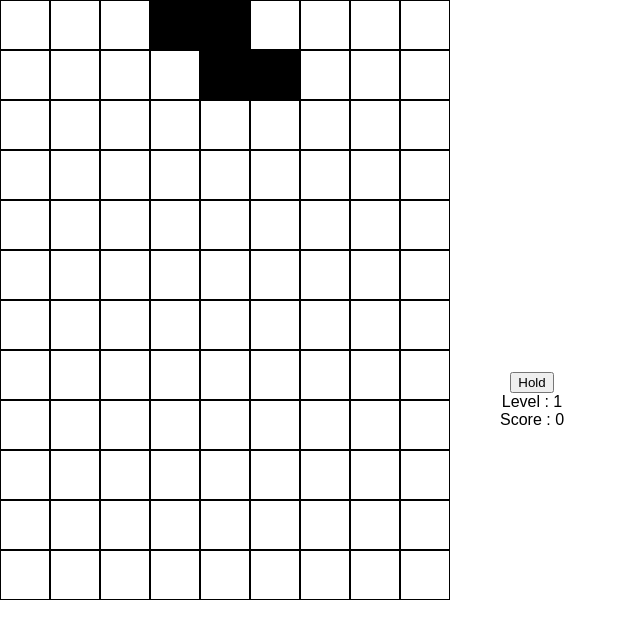
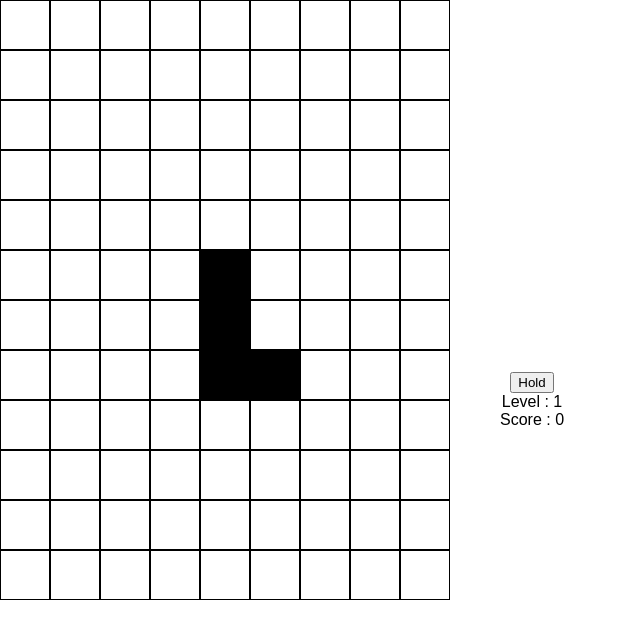
Before and after one commit to prachi-bansal26/react-tetris, a React (Create React App) app: page / in a window 1280 px wide. Shown: the top 638 px of the page, without its empty margins (0-640 px from the left). Built offline with nearby package versions, Linux system fonts and the light colour scheme; the HTML template or start-up script is replaced by a standard one.

Commit message:
Added setinterval with useEffect

```diff
--- a/src/components/Tetris.js
+++ b/src/components/Tetris.js
@@ -1,6 +1,5 @@
-import React, { useEffect } from 'react';
+import React, { useEffect, useState } from 'react';
 import '../styles/Tetris.css';
-
 
 const Cell = (props) => {
     let cellclass = '';
@@ -13,8 +12,9 @@ const Cell = (props) => {
 }
 
 const Tetris = (props) => {
-    let myX = Math.floor(props.cols/2);
-    let myY = 0;
+    const [myX, setMyX] = useState(Math.floor(props.cols/2));
+    const [myY, setMyY] = useState(0);
+
     const block = {
         'I' : [
                 [myX-2, myY],
@@ -36,10 +36,10 @@ const Tetris = (props) => {
         ]
     }
     const blockStr = 'ILZ';
-    const random = blockStr[Math.floor(Math.random() * blockStr.length)];
+    let random = blockStr[Math.floor(Math.random() * blockStr.length)];
 
-    const randomBlock = block[random];
-    console.log(randomBlock);
+    const [randomBlock, setrandomBlock] = useState(block[random]);
+    //console.log(randomBlock);
 
     let Stage = function() {
         let rows = [];
@@ -47,10 +47,10 @@ const Tetris = (props) => {
             let cols = [];
             for(let j=0; j<props.cols; j++) {
                 let criteria = 0;
-                    randomBlock.forEach(([ x, y ]) => {
+                randomBlock.forEach(([ x, y ]) => {
                         if(x === j && y === i)
                             criteria = 1;
-                    });
+                });
                 if( criteria === 1) {
                     cols.push(<Cell fill="1" />);
                 } else {
@@ -62,22 +62,34 @@ const Tetris = (props) => {
         return <div className="Tetris">{rows}</div>;
     }
 
-    let updateStage = () => {
-        if(myY < props.rows) {
-            myY++;
-            randomBlock.forEach(([ x, y ]) => {
-                y = y+1;
-            });
-        }
+    useEffect(() => {
+        const timer = window.setInterval(() => {
+            if(myY < props.rows) {
+                setMyY(y => y+1);
+                setrandomBlock( b => {
+                    b.forEach(([ x, y ], i) => {
+                            y++;
+                            b[i] = [x, y];
+                        })
+                    return b;
+                    }
+                );
+            } else {
+                setMyY(y => 0);
 
-    }
-    useEffect(() => {
-        setTimeout(() => {
-            console.log("runn");
-            Stage();
-            updateStage();
+            }
+
+            //console.log(myY,props.rows);
         }, 1000);
-      }, []);
+        return () => {
+            window.clearInterval(timer);
+            if(myY == 0) {
+                let randomizer = blockStr[Math.floor(Math.random() * blockStr.length)];
+                //console.log(block[randomizer]);
+                setrandomBlock(b => block[randomizer]);
+            }
+          };
+      }, [myY]);
 
     return (
         <div>{Stage()}</div>
```
